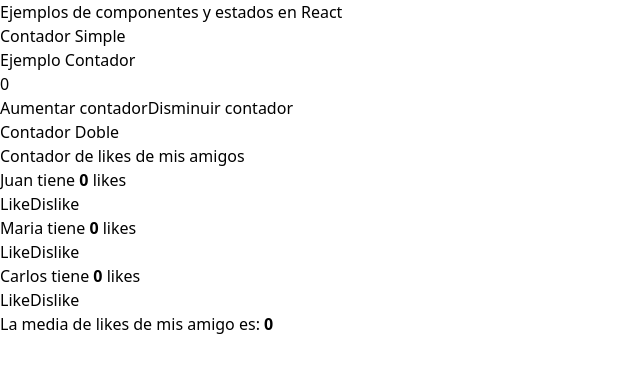
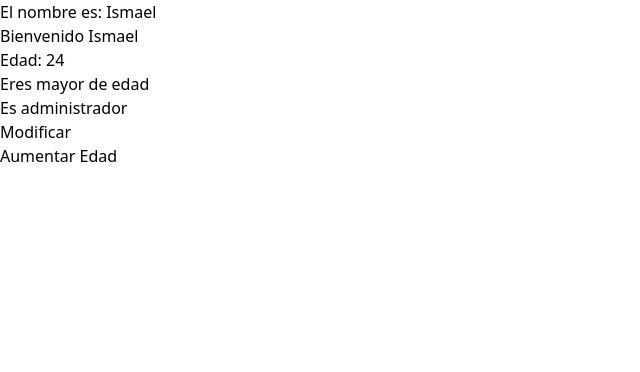
Before and after one commit to IsmaCar/React24_25, a React (Vite) app in the folder 01-inicioReact/: page / in a window 1280 px wide. Shown: the top 372 px of the page, without its empty margins (0-640 px from the left). Built offline with nearby package versions, Linux system fonts and the light colour scheme.

Commit message:
Clase 13-01-2025

```diff
--- a/01-inicioReact/eslint.config.js
+++ b/01-inicioReact/eslint.config.js
@@ -24,6 +24,7 @@
       'react-refresh': reactRefresh,
     },
     rules: {
+      'react/prop-types': 'off',
       ...js.configs.recommended.rules,
       ...react.configs.recommended.rules,
       ...react.configs['jsx-runtime'].rules,
--- a/01-inicioReact/src/App.jsx
+++ b/01-inicioReact/src/App.jsx
@@ -1,10 +1,16 @@
-import Contador from "./components/Contador"
-import ContadorDoble from "./components/ContadorDoble"
+import { useState } from "react"
+import Hijo from "./components/parametros/Hijo"
+import Padre from "./components/parametros/Padre"
 
+{/*import Contador from "./components/Contador"
+import ContadorDoble from "./components/ContadorDoble"*/}
+
+const initialStateInfo = {nombre: "Ismael", edad: 24, isAdmin: "false"}
 const App = () => {
+  const [info, setInfo] = useState(initialStateInfo)
   return (
     <>
-    <div className="min-h-screen bg-gray-100 p-8">
+    {/*<div className="min-h-screen bg-gray-100 p-8">
       <h1 className="text-3xl font-bold text-center mb-8">
         {" "}
         Ejemplos de componentes y estados en React</h1>
@@ -18,7 +24,11 @@
         <h2 className="text-2xl font-semibold mb-4 text-center">Contador Doble</h2>
       <ContadorDoble />
       </div>
-    </div>
+    </div>*/}
+    <p>El nombre es: {info.nombre}</p>
+    <Padre info={ info } setInfo={setInfo}>
+      {/*<Hijo info={info}/>*/}
+    </Padre>
     </>
   )
 }
--- /dev/null
+++ b/01-inicioReact/src/components/parametros/Hijo.jsx
@@ -0,0 +1,9 @@
+
+function Hijo(props) {
+  const { info } = props
+  return (
+    <div>Eres hijo de {info.nombre}</div>
+  )
+}
+
+export default Hijo
--- /dev/null
+++ b/01-inicioReact/src/components/parametros/Padre.jsx
@@ -0,0 +1,34 @@
+
+let Padre = (props) => {
+  const { info, setInfo, children } = props;
+
+  const handleClick = () => {
+    setInfo({...info, nombre:"Pedro"})
+  }
+
+  const handleClickEdad = () => {
+    setInfo((prevInfo)=>({ ...prevInfo, edad: prevInfo.edad + 1}))
+  }
+
+  return (
+    <>
+    <section>
+      <h2>Bienvenido {info.nombre}</h2>
+      <p>Edad: {info.edad}</p>
+      {info.edad > 18 && <p>Eres mayor de edad</p>}
+      {info.eddad < 18 && <p>Eres menor de edad</p>}
+      {info.isAdmin && (<p>Es administrador</p>)}
+      <div>
+        <button onClick={handleClick}>Modificar</button>
+        <br></br>
+        <button onClick={handleClickEdad}>Aumentar Edad</button>
+      </div>
+    </section>
+    <section>
+      {children}
+    </section>
+  </>
+  )
+}
+
+export default Padre
```
